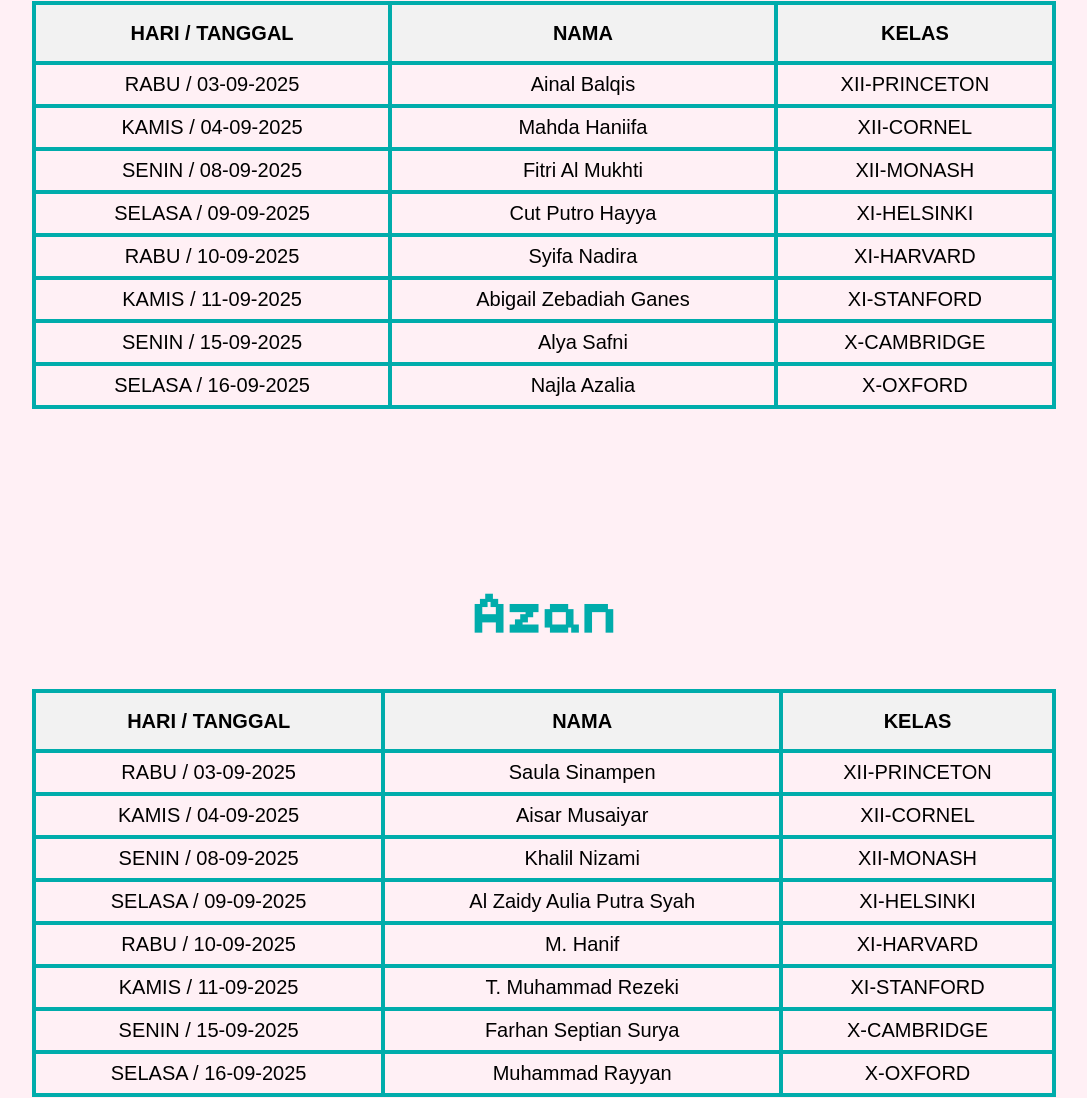
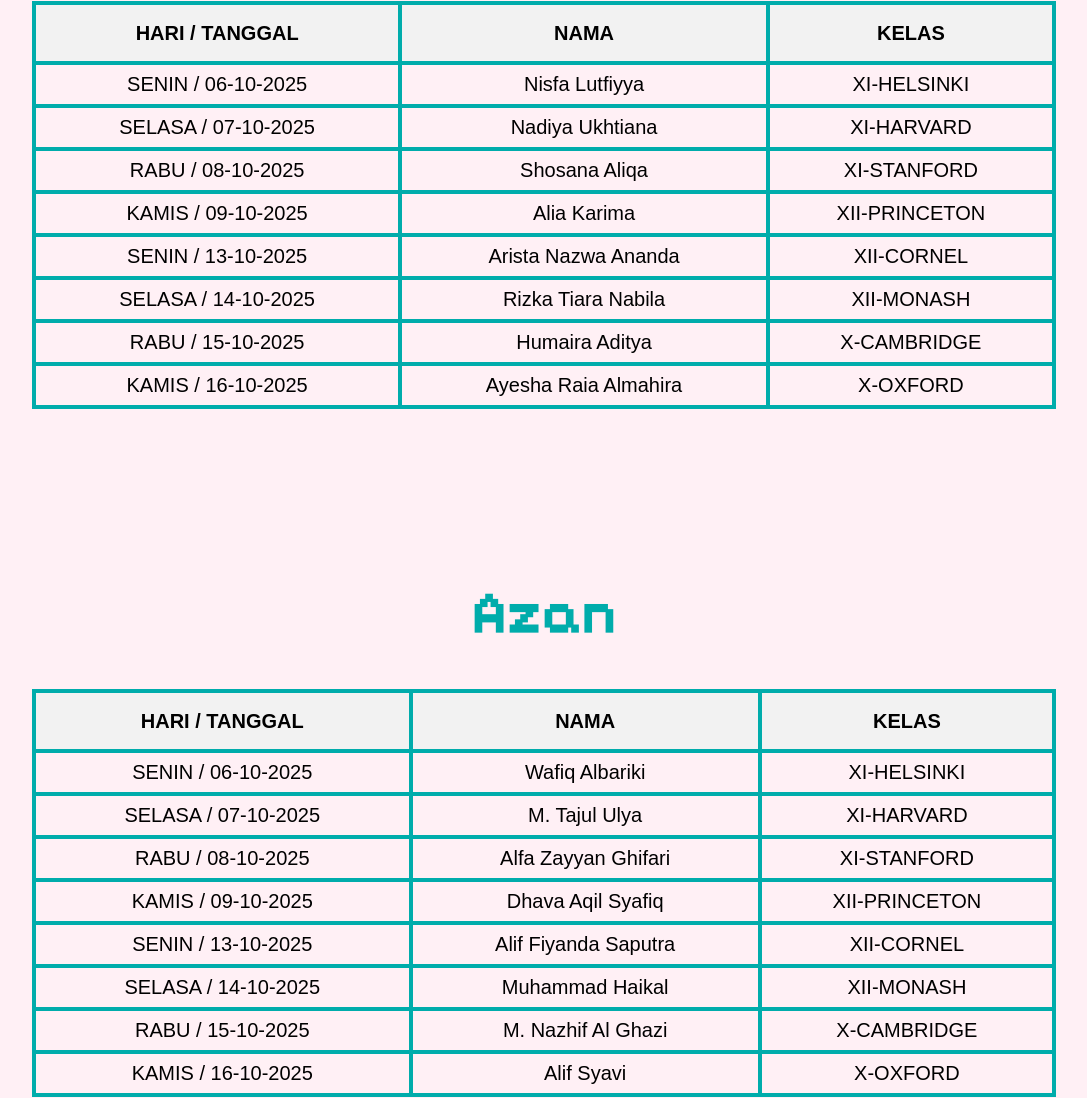
Before and after one commit to XAMXAM0/OSIS-AGAMA, a plain HTML site: page index.html in a window 1280 px wide. Shown: the part 980-2078 px from the top of the page, without its empty margins (96-1183 px from the left). Drawn offline with nearby package versions, Linux system fonts and the light colour scheme.

Commit message:
Add files via upload

```diff
--- a/index.html
+++ b/index.html
@@ -70,44 +70,44 @@ data-aos-duration="1500">
     <th>NAMA</th>
     <th>KELAS</th>
   </tr>
-  <tr>
-    <td>RABU / 03-09-2025</td>
-      <td>Ainal Balqis</td>
+    <tr>
+      <td>SENIN / 06-10-2025</td>
+      <td>Nisfa Lutfiyya</td>
+      <td>XI-HELSINKI</td>
+    </tr>
+    <tr>
+      <td>SELASA / 07-10-2025</td>
+      <td>Nadiya Ukhtiana</td>
+      <td>XI-HARVARD</td>
+    </tr>
+    <tr>
+      <td>RABU / 08-10-2025</td>
+      <td>Shosana Aliqa</td>
+      <td>XI-STANFORD</td>
+    </tr>
+      <tr>
+    <td>KAMIS / 09-10-2025</td>
+      <td>Alia Karima</td>
       <td>XII-PRINCETON</td>
     </tr>
     <tr>
-      <td>KAMIS / 04-09-2025</td>
-      <td>Mahda Haniifa</td>
+      <td>SENIN / 13-10-2025</td>
+      <td>Arista Nazwa Ananda</td>
       <td>XII-CORNEL</td>
     </tr>
     <tr>
-      <td>SENIN / 08-09-2025</td>
-      <td>Fitri Al Mukhti</td>
+      <td>SELASA / 14-10-2025</td>
+      <td>Rizka Tiara Nabila</td>
       <td>XII-MONASH</td>
     </tr>
     <tr>
-      <td>SELASA / 09-09-2025</td>
-      <td>Cut Putro Hayya</td>
-      <td>XI-HELSINKI</td>
-    </tr>
-    <tr>
-      <td>RABU / 10-09-2025</td>
-      <td>Syifa Nadira</td>
-      <td>XI-HARVARD</td>
-    </tr>
-    <tr>
-      <td>KAMIS / 11-09-2025</td>
-      <td>Abigail Zebadiah Ganes</td>
-      <td>XI-STANFORD</td>
-    </tr>
-    <tr>
-      <td>SENIN / 15-09-2025</td>
-      <td>Alya Safni</td>
+      <td>RABU / 15-10-2025</td>
+      <td>Humaira Aditya</td>
       <td>X-CAMBRIDGE</td>
     </tr>
     <tr>
-      <td>SELASA / 16-09-2025</td>
-      <td>Najla Azalia</td>
+      <td>KAMIS / 16-10-2025</td>
+      <td>Ayesha Raia Almahira</td>
       <td>X-OXFORD</td>
     </tr>
   </table>
@@ -131,44 +131,44 @@ data-aos-duration="1500">
     <th>NAMA</th>
     <th>KELAS</th>
   </tr>
-  <tr>
-    <td>RABU / 03-09-2025</td>
-      <td>Saula Sinampen</td>
+    <tr>
+      <td>SENIN / 06-10-2025</td>
+      <td>Wafiq Albariki</td>
+      <td>XI-HELSINKI</td>
+    </tr>
+    <tr>
+      <td>SELASA / 07-10-2025</td>
+      <td>M. Tajul Ulya</td>
+      <td>XI-HARVARD</td>
+    </tr>
+    <tr>
+      <td>RABU / 08-10-2025</td>
+      <td>Alfa Zayyan Ghifari</td>
+      <td>XI-STANFORD</td>
+    </tr>
+      <tr>
+    <td>KAMIS / 09-10-2025</td>
+      <td>Dhava Aqil Syafiq</td>
       <td>XII-PRINCETON</td>
     </tr>
     <tr>
-      <td>KAMIS / 04-09-2025</td>
-      <td>Aisar Musaiyar</td>
+      <td>SENIN / 13-10-2025</td>
+      <td>Alif Fiyanda Saputra</td>
       <td>XII-CORNEL</td>
     </tr>
     <tr>
-      <td>SENIN / 08-09-2025</td>
-      <td>Khalil Nizami</td>
+      <td>SELASA / 14-10-2025</td>
+      <td>Muhammad Haikal</td>
       <td>XII-MONASH</td>
     </tr>
     <tr>
-      <td>SELASA / 09-09-2025</td>
-      <td>Al Zaidy Aulia Putra Syah</td>
-      <td>XI-HELSINKI</td>
-    </tr>
-    <tr>
-      <td>RABU / 10-09-2025</td>
-      <td>M. Hanif</td>
-      <td>XI-HARVARD</td>
-    </tr>
-    <tr>
-      <td>KAMIS / 11-09-2025</td>
-      <td>T. Muhammad Rezeki</td>
-      <td>XI-STANFORD</td>
-    </tr>
-    <tr>
-      <td>SENIN / 15-09-2025</td>
-      <td>Farhan Septian Surya</td>
+      <td>RABU / 15-10-2025</td>
+      <td>M. Nazhif Al Ghazi</td>
       <td>X-CAMBRIDGE</td>
     </tr>
     <tr>
-      <td>SELASA / 16-09-2025</td>
-      <td>Muhammad Rayyan</td>
+      <td>KAMIS / 16-10-2025</td>
+      <td>Alif Syavi</td>
       <td>X-OXFORD</td>
     </tr>
   </table>
```
